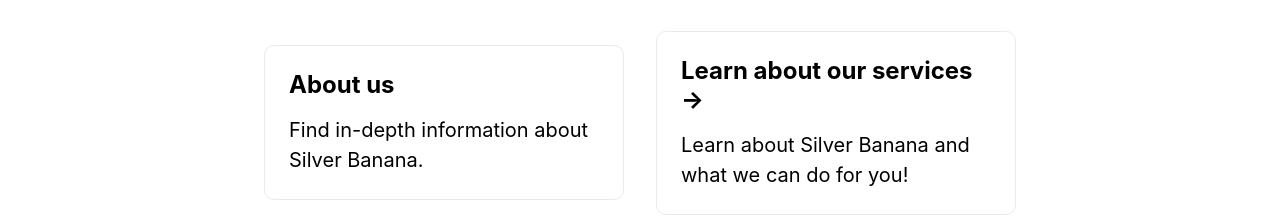
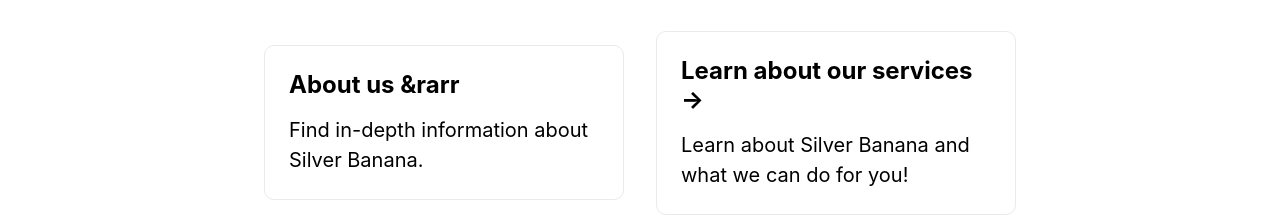
Before and after one commit to JacobSeatlholo/vercel, a Next.js app: page / in a window 1280 px wide. Shown: the part 271-487 px from the top of the page. Built offline with nearby package versions, Linux system fonts and the light colour scheme.

Commit message:
Update index.js

```diff
--- a/pages/index.js
+++ b/pages/index.js
@@ -21,7 +21,7 @@
 
         <div className={styles.grid}>
           <a href="https://www.facebook.com/printingcapetown" className={styles.card}>
-            <h3>About us</h3>
+            <h3>About us &rarr</h3>
             <p>Find in-depth information about Silver Banana.</p>
           </a>
 
```
